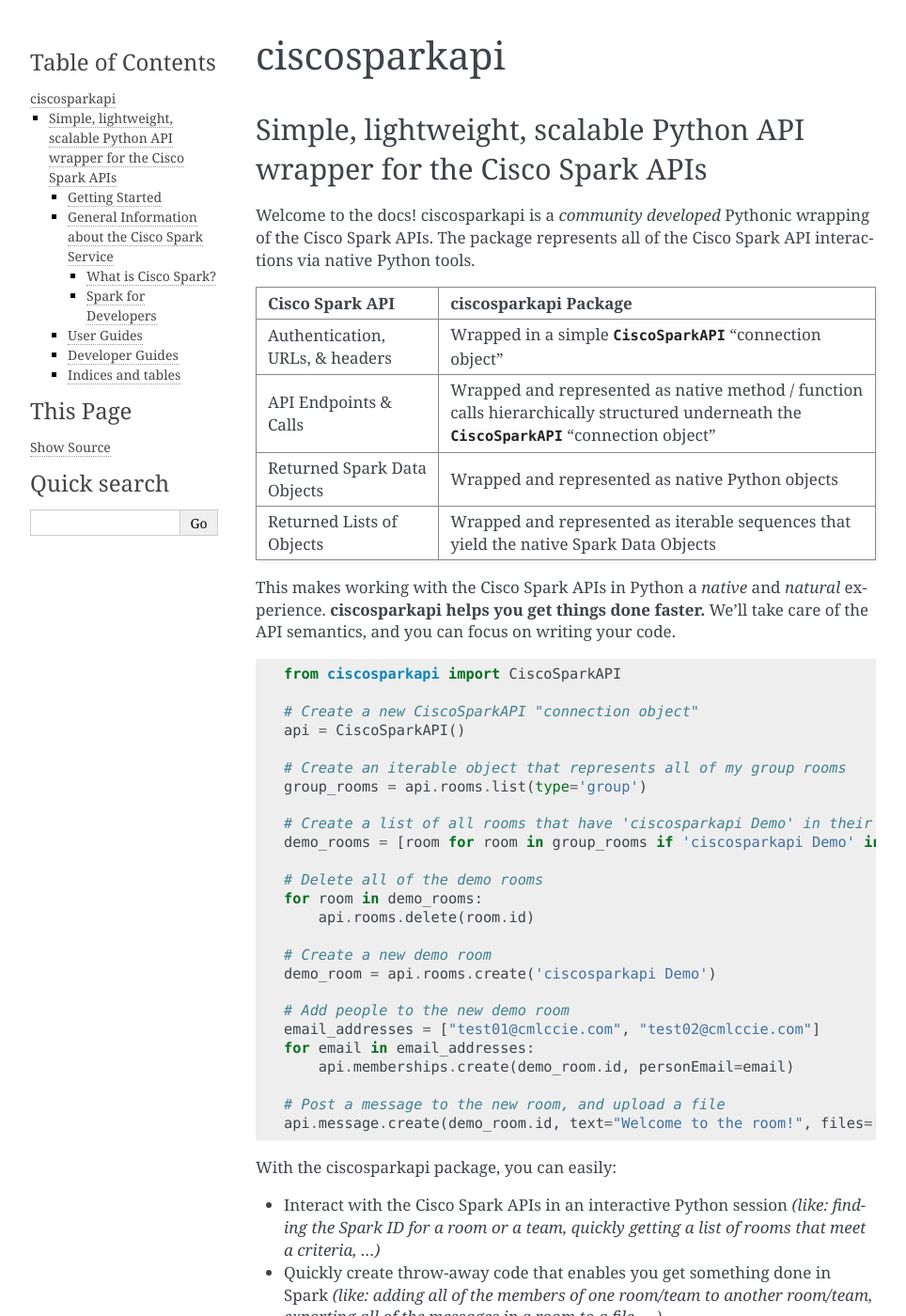
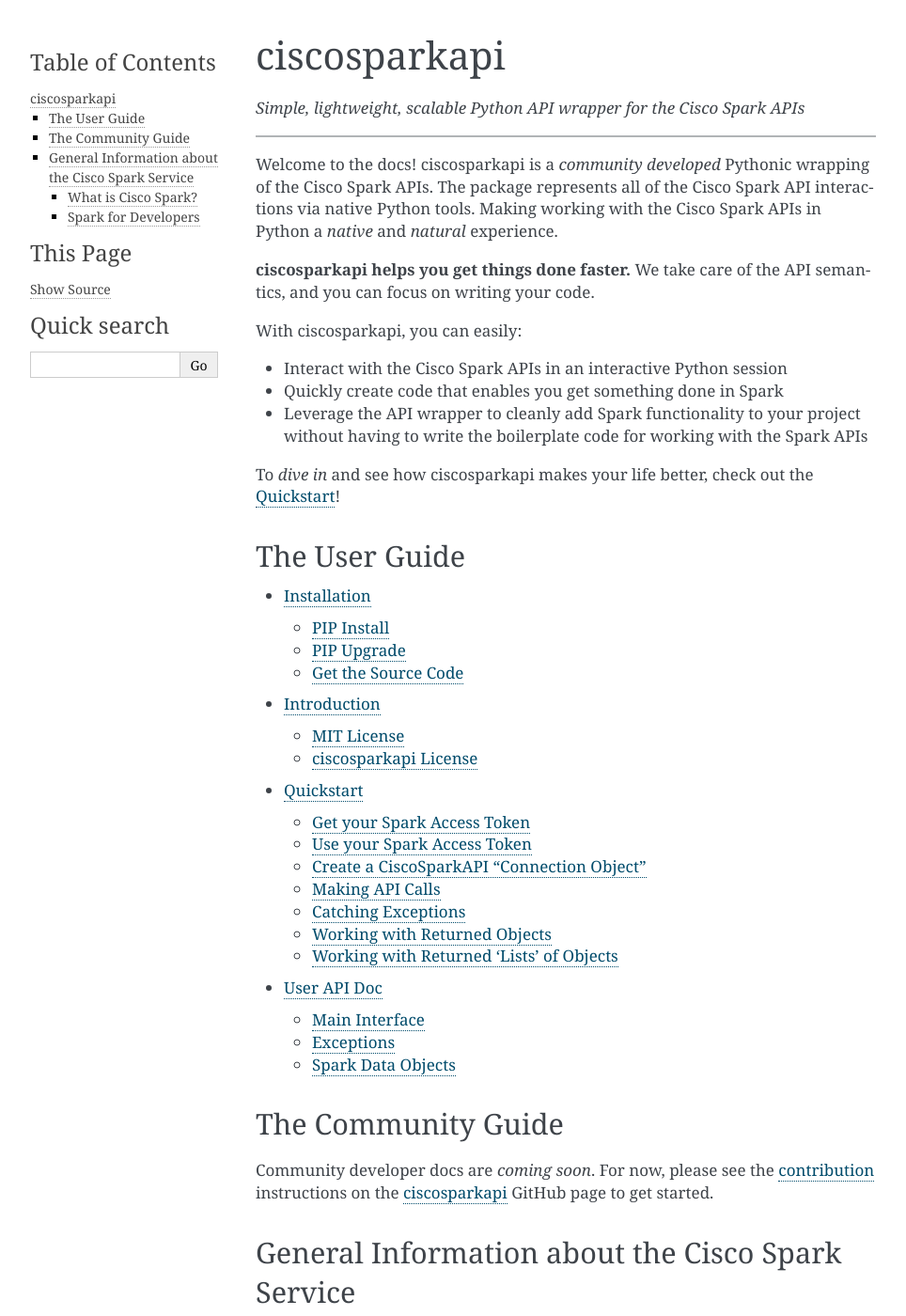
Before and after one commit to WebexCommunity/WebexPythonSDK, a Sphinx documentation site: the page built from docs/index.rst, in a window 1280 px wide and 1400 px high. Shown: the whole window at 94% size, without its empty margins (148-1112 px from the left). Built offline with Sphinx 7.4.7, drawn with Linux system fonts in a browser that asks for light colours; some of the changed text lies outside the part shown.

Commit message:
Finalize the Docs for Initial Release

```diff
--- a/docs/index.rst
+++ b/docs/index.rst
@@ -4,83 +4,47 @@
 ciscosparkapi
 =============
 
--------------------------------------------------------------------------
-Simple, lightweight, scalable Python API wrapper for the Cisco Spark APIs
--------------------------------------------------------------------------
+*Simple, lightweight, scalable Python API wrapper for the Cisco Spark APIs*
+
+-------------------------------------------------------------------------------
 
 Welcome to the docs!  ciscosparkapi is a *community developed* Pythonic
 wrapping of the Cisco Spark APIs.  The package represents all of the Cisco
-Spark API interactions via native Python tools.
+Spark API interactions via native Python tools.  Making working with the Cisco
+Spark APIs in Python a *native* and *natural* experience.
 
-===============================  ==============================================
-Cisco Spark API                  ciscosparkapi Package
-===============================  ==============================================
-Authentication, URLs, & headers  Wrapped in a simple :class:`CiscoSparkAPI`
-                                 "connection object"
--------------------------------  ----------------------------------------------
-API Endpoints & Calls            Wrapped and represented as native method /
-                                 function calls hierarchically structured
-                                 underneath the :class:`CiscoSparkAPI`
-                                 "connection object"
--------------------------------  ----------------------------------------------
-Returned Spark Data Objects      Wrapped and represented as native Python
-                                 objects
--------------------------------  ----------------------------------------------
-Returned Lists of Objects        Wrapped and represented as iterable sequences
-                                 that yield the native Spark Data Objects
-===============================  ==============================================
-
-This makes working with the Cisco Spark APIs in Python a *native* and *natural*
-experience.  **ciscosparkapi helps you get things done faster.**  We'll take
+**ciscosparkapi helps you get things done faster.**  We take
 care of the API semantics, and you can focus on writing your code.
 
-.. code-block:: python
+With ciscosparkapi, you can easily:
 
-    from ciscosparkapi import CiscoSparkAPI
+* Interact with the Cisco Spark APIs in an interactive Python session
 
-    # Create a new CiscoSparkAPI "connection object"
-    api = CiscoSparkAPI()
-
-    # Create an iterable object that represents all of my group rooms
-    group_rooms = api.rooms.list(type='group')
-
-    # Create a list of all rooms that have 'ciscosparkapi Demo' in their title
-    demo_rooms = [room for room in group_rooms if 'ciscosparkapi Demo' in room.title]
-
-    # Delete all of the demo rooms
-    for room in demo_rooms:
-        api.rooms.delete(room.id)
-
-    # Create a new demo room
-    demo_room = api.rooms.create('ciscosparkapi Demo')
-
-    # Add people to the new demo room
-    email_addresses = ["test01@cmlccie.com", "test02@cmlccie.com"]
-    for email in email_addresses:
-        api.memberships.create(demo_room.id, personEmail=email)
-
-    # Post a message to the new room, and upload a file
-    api.message.create(demo_room.id, text="Welcome to the room!", files=["welcome.jpg"])
-
-With the ciscosparkapi package, you can easily:
-
-* Interact with the Cisco Spark APIs in an interactive Python session *(like:
-  finding the Spark ID for a room or a team, quickly getting a list of rooms
-  that meet a criteria, ...)*
-
-* Quickly create throw-away code that enables you get something done in Spark
-  *(like: adding all of the members of one room/team to another room/team,
-  exporting all of the messages in a room to a file, ...)*
+* Quickly create code that enables you get something done in Spark
 
 * Leverage the API wrapper to cleanly add Spark functionality to your project
   without having to write the boilerplate code for working with the Spark APIs
 
+To *dive in* and see how ciscosparkapi makes your life better, check out the
+:ref:`Quickstart`!
 
-Getting Started
-===============
+The User Guide
+==============
 
-:ref:`Install ciscosparkapi <Installation>` , and then check out the
-:ref:`Quickstart` page to get started.
+.. toctree::
+    :maxdepth: 2
+
+    installation
+    user/intro
+    user/quickstart
+    user/api
+
+
+The Community Guide
+===================
+
+Community developer docs are *coming soon*.  For now, please see the
+contribution_ instructions on the ciscosparkapi_ GitHub page to get started.
 
 
 General Information about the Cisco Spark Service
@@ -100,34 +64,7 @@
 
 Leveraging the Cisco Spark APIs and developing on top of the Cisco Spark cloud
 is easy.  Signup for a `free account`_ and then head over to the
-`Spark for Developers`_ website.
-
-
-User Guides
-===========
-
-.. toctree::
-    :maxdepth: 2
-
-    installation
-    user/intro
-    user/quickstart
-    user/api
-
-
-Developer Guides
-================
-
-Developer docs are *coming soon*.  For now, please see the contribution_
-instructions on the ciscosparkapi_ GitHub page to get started.
-
-
-Indices and tables
-==================
-
-* :ref:`genindex`
-* :ref:`modindex`
-* :ref:`search`
+`Spark for Developers`_ website to learn more.
 
 
 *Copyright (c) 2016 Cisco Systems, Inc.*
--- a/docs/installation.rst
+++ b/docs/installation.rst
@@ -10,12 +10,15 @@
 PIP Install
 -----------
 
-ciscosparkapi is available via PIP and the Python Package Index (PyPI).  To
+ciscosparkapi is available via PIP and the `Python Package Index (PyPI)`_.  To
 install ciscosparkapi, simply run this command from your terminal of choice:
 
 .. code-block:: bash
 
     $ pip install ciscosparkapi
+
+The ciscosparkapi package is distributed as a *source distribution* (no
+binaries).
 
 
 .. _Upgrade:
@@ -23,8 +26,36 @@
 PIP Upgrade
 -----------
 
-To ensure that you have the latest version, run this command:
+To ensure that you have the latest version, check-for and install upgrades via
+PIP:
 
 .. code-block:: bash
 
     $ pip install ciscosparkapi --upgrade
+
+
+.. _Source Code:
+
+Get the Source Code
+-------------------
+
+ciscosparkapi is developed on GitHub.  If you like and use this package,
+please take a few seconds to Star the package on
+the `CiscoDevNet/ciscosparkapi`_ GitHub page.  Your feedback and
+contributions are always welcome.
+
+Use the following command to download the source code (GIT repository):
+
+.. code-block:: bash
+
+    $ git clone https://github.com/CiscoDevNet/ciscosparkapi.git
+
+You can then install the package to your environment, with the following
+command:
+
+.. code-block:: bash
+
+    $ python setup.py install
+
+.. _Python Package Index (PyPI): https://pypi.python.org/pypi/ciscosparkapi
+.. _CiscoDevNet/ciscosparkapi: https://github.com/CiscoDevNet/ciscosparkapi
--- a/docs/user/intro.rst
+++ b/docs/user/intro.rst
@@ -4,6 +4,50 @@
 Introduction
 ============
 
+ciscosparkapi is a *community developed* Pythonic wrapping of the Cisco Spark
+APIs.
+
+*What do we mean by a 'Python wrapping' of the APIs?*
+
+===============================  ==============================================
+Cisco Spark API                  ciscosparkapi Package
+===============================  ==============================================
+Authentication, URLs, & headers  Wrapped in a simple :class:`CiscoSparkAPI`
+                                 "connection object"
+-------------------------------  ----------------------------------------------
+API Endpoints & Calls            Wrapped and represented as native method /
+                                 function calls hierarchically structured
+                                 underneath the :class:`CiscoSparkAPI`
+                                 "connection object"
+-------------------------------  ----------------------------------------------
+Returned Spark Data Objects      Wrapped and represented as native Python
+                                 objects
+-------------------------------  ----------------------------------------------
+Returned Lists of Objects        Wrapped and represented as iterable sequences
+                                 that yield the native Spark Data Objects
+===============================  ==============================================
+
+The idea is to enable you to work with the Cisco Spark APIs using native Python
+objects and tools, such that you can focus on your code and not have to write
+boiler-plate code to handle the API mechanics.
+
+Head over to the :ref:`Quickstart` page to get started.
+
+.. _License:
+
+MIT License
+-----------
+
+ciscosparkapi is currently licensed under the `MIT Open Source License`_, and
+distributed as a source distribution (no binaries) via :ref:`PyPI <Install>`,
+and the complete :ref:`Source Code` is available on GitHub.
+
+ciscosparkapi License
+---------------------
+
+.. include:: ../../LICENSE
 
 
+.. _MIT Open Source License: https://opensource.org/licenses/MIT
+
 *Copyright (c) 2016 Cisco Systems, Inc.*
--- a/docs/user/quickstart.rst
+++ b/docs/user/quickstart.rst
@@ -490,7 +490,8 @@
 
 Sometimes you really DO want a ``list`` of items.  Perhaps you want to work
 with the same static ``list`` of items to ensure you are looking at 'all of the
-items' so you can count them with ``len()`` or perform some other analysis...
+items' and to make sure that your list doesn't change while you are working
+with it...
 
 Whatever your reason for doing so, you can easily 'convert' an iterable
 object to a standard Python ``list`` with the ``list()`` function.  This may
```
Also changed, not shown: other parts of docs/user/quickstart.rst (+1 -1 lines), README.rst (+18 -2 lines).
